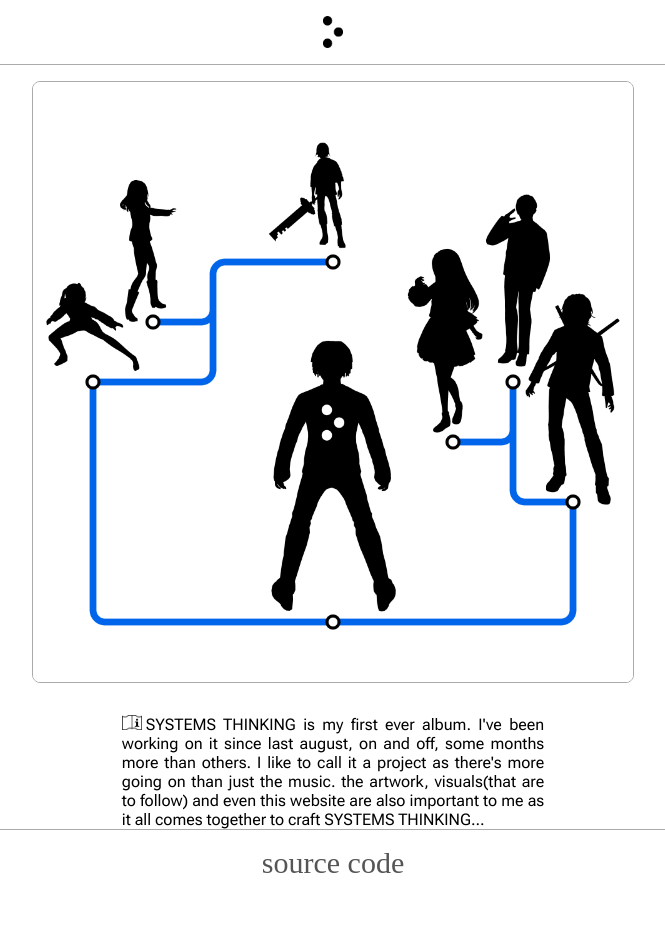
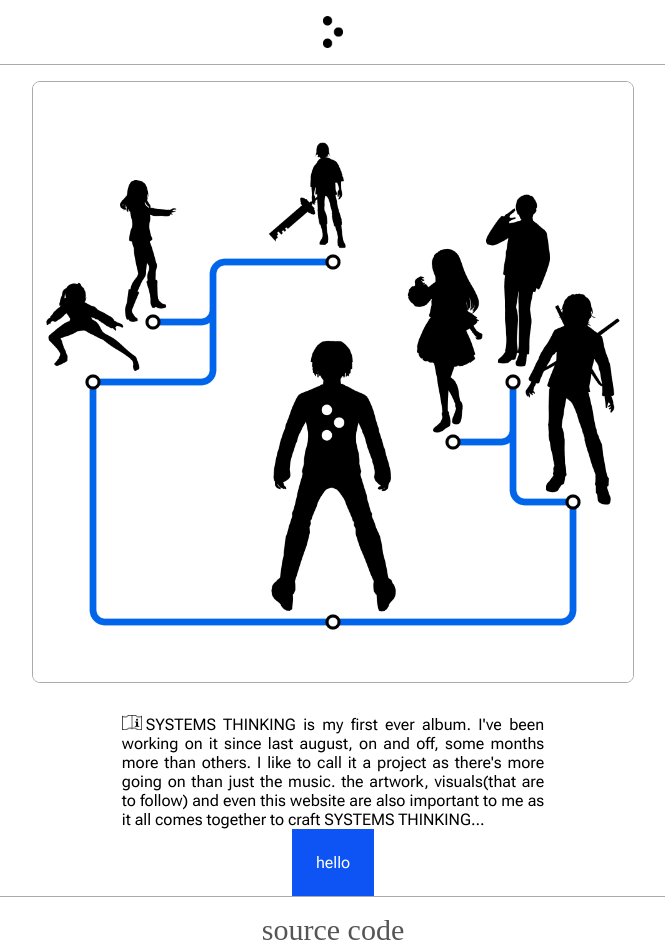
Before and after one commit to Louis-Matsika/fate, a Next.js app: page / in a window 1280 px wide. Shown: the top 952 px of the page, without its empty margins (307-972 px from the left). Before the commit the page ends 896 px from the top, so only its background shows below. Built offline with nearby package versions, Linux system fonts and the light colour scheme; a web font is replaced by a local one.

Commit message:
start on learn more button

```diff
--- a/src/app/layout.tsx
+++ b/src/app/layout.tsx
@@ -14,8 +14,8 @@ export default function RootLayout({
         <Header />
         <html lang="en">
             <body className={styles.appBody}>{children}</body>
-            <Footer />
         </html>
+        <Footer />
         </>
     );
 }
--- /dev/null
+++ b/src/components/CallToAction/index.tsx
@@ -0,0 +1,10 @@
+import Link from 'next/link'
+import { CallToActionProps } from "./types";
+import styles from './styles.module.scss';
+
+const CallToAction = ({ text, link }: CallToActionProps) => {
+  return <Link href={link} className={styles.callToAction}><p>{text}</p></Link>;
+};
+
+
+export default CallToAction;
--- /dev/null
+++ b/src/components/CallToAction/styles.module.scss
@@ -0,0 +1,15 @@
+@use "../../themes/spacings" as spacings;
+@use "../../themes/palette" as palette;
+
+.callToAction {
+    padding: spacings.$TRIPLE;
+    display: flex;
+    align-items: center;
+    flex-direction: column;
+    background-color: palette.$SYSTEM-BLUE;
+    text-decoration: none;
+
+    p{
+        color: palette.$CANVAS
+    }
+}
--- /dev/null
+++ b/src/components/CallToAction/types.ts
@@ -0,0 +1,4 @@
+export type CallToActionProps = {
+    text: string;
+    link: string;
+  }
--- a/src/components/LearnMore/index.tsx
+++ b/src/components/LearnMore/index.tsx
@@ -1,5 +1,6 @@
 import discography from "#/data/music/discography.json";
 import styles from "./styles.module.scss";
+import CallToAction from "#/components/CallToAction";
 
 import { LearnMoreProps } from "./types";
 
@@ -14,9 +15,9 @@ const LearnMore = ({ id }: LearnMoreProps) => {
           src="/info.png"
           alt="information icon"
         />
-        {featured?.short}...
+        {featured?.short}{"..."}
       </p>
-
+      <CallToAction text="hello" link={"/SystemsThinking"}/>
     </div>
   );
 };
--- a/src/components/LearnMore/styles.module.scss
+++ b/src/components/LearnMore/styles.module.scss
@@ -24,4 +24,11 @@
             width: 33%;
         }
     }
+
+    .CallToAction {
+        margin-top: spacings.$FULL;
+        width: 100%;
+        display: flex;
+        justify-content: center;
+    }
 }
```
